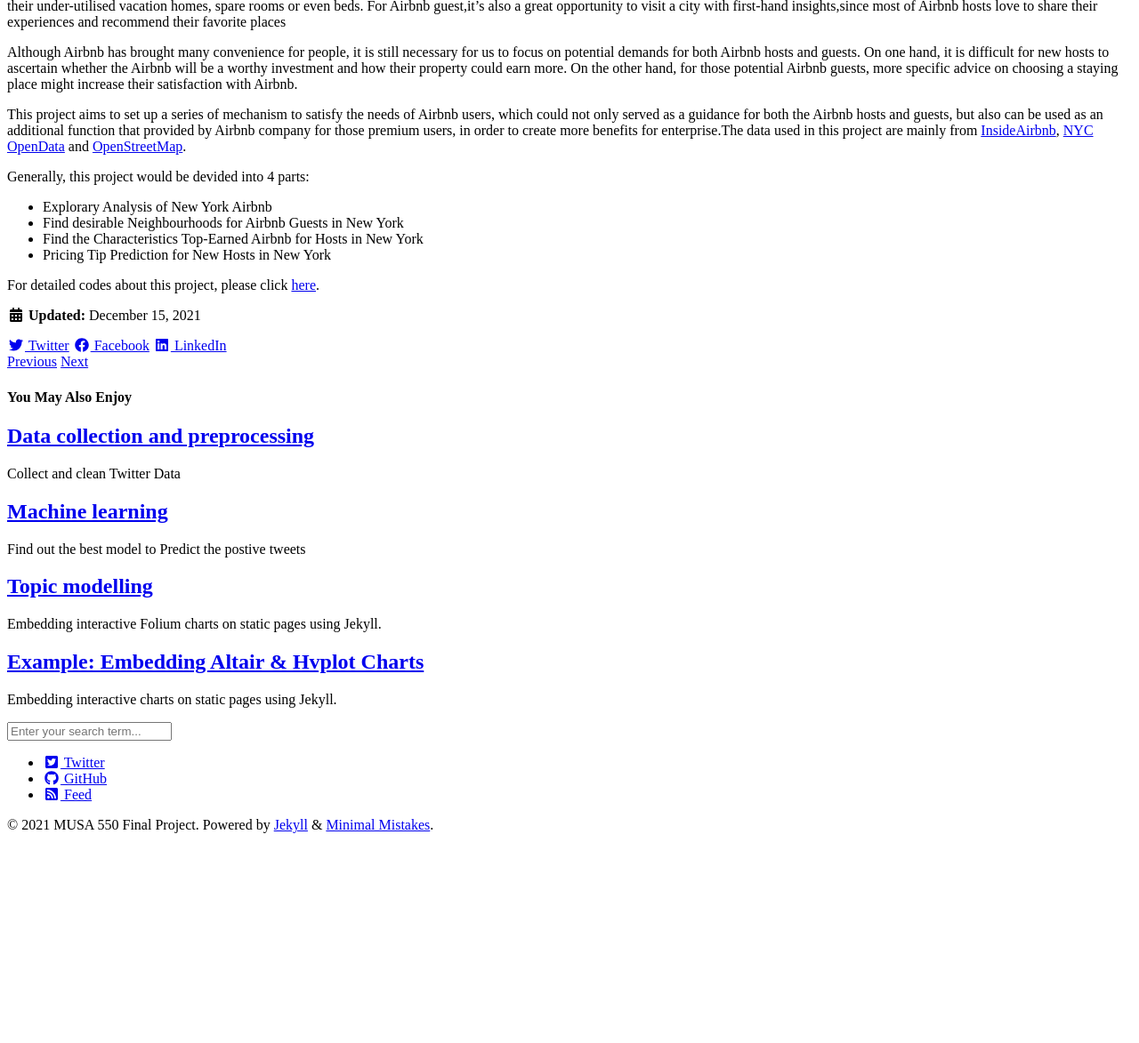
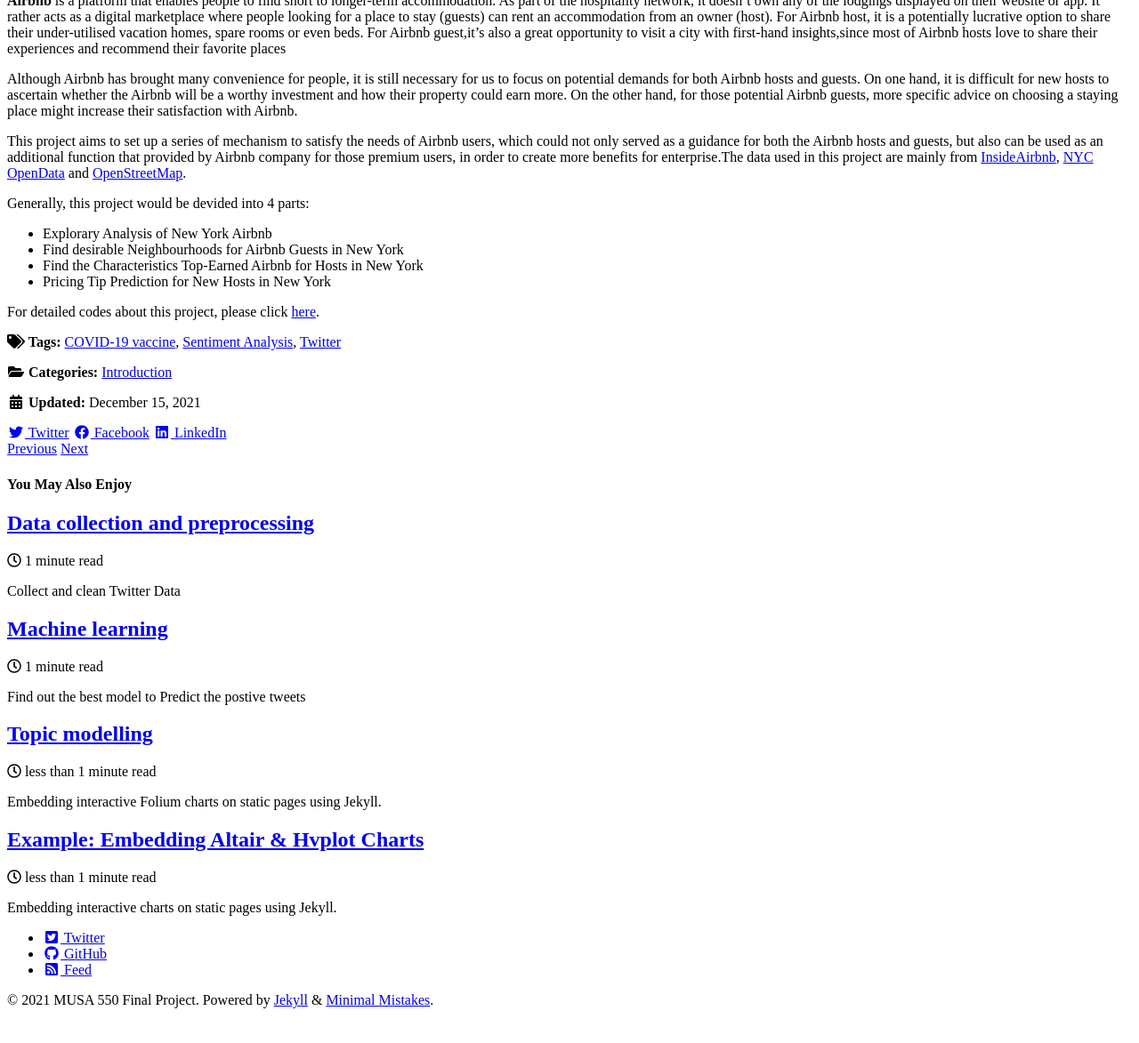
Before and after one commit to Anran0716/550final-proj, a Jekyll site: the page built from _posts/2021-12-15-Background.md, in a window 1280 px wide and 1400 px high, scrolled down 598 px, cut to the strip 178-1351 px from the top of the window. Shown: the whole strip at 89% size. Built offline with Jekyll 4.4.1, drawn with Linux system fonts in a browser that asks for light colours; cached includes are drawn as plain includes; nearby versions of some CDN libraries; before the commit the page ends 1801 px from its top, so only the background shows below that; some of the changed lines change nothing that is shown; some of the changed text lies outside the part shown.

Commit message:
Update _config.yml

```diff
--- a/_config.yml
+++ b/_config.yml
@@ -16,10 +16,92 @@
 title: "MUSA 550 Final Project"
 email:
 description: "Sentiment Analysis of COVID-19 Vaccination of United States"
+url: https://anran0716.github.io/550final-proj/
 twitter_username:
 github_username:
 minimal_mistakes_skin: default
 search: true
+baseurl: # the subpath of your site, e.g. "/blog"
+repository: # GitHub username/repo-name e.g. "mmistakes/minimal-mistakes"
+teaser: # path of fallback teaser image, e.g. "/assets/images/500x300.png"
+logo: # path of logo image to display in the masthead, e.g. "/assets/images/88x88.png"
+masthead_title: # overrides the website title displayed in the masthead, use " " for no title
+# breadcrumbs            : false # true, false (default)
+words_per_minute: 200
+comments:
+  provider: # false (default), "disqus", "discourse", "facebook", "staticman", "staticman_v2", "utterances", "custom"
+  disqus:
+    shortname: # https://help.disqus.com/customer/portal/articles/466208-what-s-a-shortname-
+  discourse:
+    server: # https://meta.discourse.org/t/embedding-discourse-comments-via-javascript/31963 , e.g.: meta.discourse.org
+  facebook:
+    # https://developers.facebook.com/docs/plugins/comments
+    appid:
+    num_posts: # 5 (default)
+    colorscheme: # "light" (default), "dark"
+  utterances:
+    theme: # "github-light" (default), "github-dark"
+    issue_term: # "pathname" (default)
+staticman:
+  allowedFields: # ['name', 'email', 'url', 'message']
+  branch: # "master"
+  commitMessage: # "New comment by {fields.name}"
+  filename: # comment-{@timestamp}
+  format: # "yml"
+  moderation: # true
+  path: # "/_data/comments/{options.slug}" (default)
+  requiredFields: # ['name', 'email', 'message']
+  transforms:
+    email: # "md5"
+  generatedFields:
+    date:
+      type: # "date"
+      options:
+        format: # "iso8601" (default), "timestamp-seconds", "timestamp-milliseconds"
+  endpoint: # URL of your own deployment with trailing slash, will fallback to the public instance
+reCaptcha:
+  siteKey:
+  secret:
+atom_feed:
+  path: # blank (default) uses feed.xml
+search: # true, false (default)
+search_full_content: # true, false (default)
+search_provider: # lunr (default), algolia, google
+algolia:
+  application_id: # YOUR_APPLICATION_ID
+  index_name: # YOUR_INDEX_NAME
+  search_only_api_key: # YOUR_SEARCH_ONLY_API_KEY
+  powered_by: # true (default), false
+google:
+  search_engine_id: # YOUR_SEARCH_ENGINE_ID
+  instant_search: # false (default), true
+# SEO Related
+google_site_verification:
+bing_site_verification:
+yandex_site_verification:
+naver_site_verification:
+
+# Social Sharing
+twitter:
+  username:
+facebook:
+  username:
+  app_id:
+  publisher:
+og_image: # Open Graph/Twitter default site image
+# For specifying social profiles
+# - https://developers.google.com/structured-data/customize/social-profiles
+social:
+  type: # Person or Organization (defaults to Person)
+  name: # If the user or organization name differs from the site's name
+  links: # An array of links to social media profiles
+
+# Analytics
+analytics:
+  provider: false # false (default), "google", "google-universal", "custom"
+  google:
+    tracking_id:
+    anonymize_ip: # true, false (default)
 
 # Build settings
 markdown: kramdown
@@ -80,6 +162,125 @@
       url: "https://github.com/"
 
 
+# Reading Files
+include:
+  - .htaccess
+  - _pages
+  - altair
+exclude:
+  - "*.sublime-project"
+  - "*.sublime-workspace"
+  - vendor
+  - .asset-cache
+  - .bundle
+  - .jekyll-assets-cache
+  - .sass-cache
+  - assets/js/plugins
+  - assets/js/_main.js
+  - assets/js/vendor
+  - Capfile
+  - CHANGELOG
+  - config
+  - Gemfile
+  - Gruntfile.js
+  - gulpfile.js
+  - LICENSE
+  - log
+  - node_modules
+  - package.json
+  - Rakefile
+  - README
+  - tmp
+  - /docs # ignore Minimal Mistakes /docs
+  - /test # ignore Minimal Mistakes /test
+keep_files:
+  - .git
+  - .svn
+encoding: "utf-8"
+markdown_ext: "markdown,mkdown,mkdn,mkd,md"
+
+# Conversion
+markdown: kramdown
+highlighter: rouge
+lsi: false
+excerpt_separator: "\n\n"
+incremental: false
+
+# Markdown Processing
+kramdown:
+  input: GFM
+  hard_wrap: false
+  auto_ids: true
+  footnote_nr: 1
+  entity_output: as_char
+  toc_levels: 1..6
+  smart_quotes: lsquo,rsquo,ldquo,rdquo
+  enable_coderay: false
+
+# Sass/SCSS
+sass:
+  sass_dir: _sass
+  style: compressed # http://sass-lang.com/documentation/file.SASS_REFERENCE.html#output_style
+
+# Outputting
+permalink: /:categories/:title/
+paginate: 5 # amount of posts to show
+paginate_path: /page:num/
+timezone: # https://en.wikipedia.org/wiki/List_of_tz_database_time_zones
+
+# Plugins (previously gems:)
+plugins:
+  - jekyll-paginate
+  - jekyll-sitemap
+  - jekyll-gist
+  - jekyll-feed
+  - jemoji
+  - jekyll-include-cache
+
+# mimic GitHub Pages with --safe
+whitelist:
+  - jekyll-paginate
+  - jekyll-sitemap
+  - jekyll-gist
+  - jekyll-feed
+  - jemoji
+  - jekyll-include-cache
+
+# Archives
+#  Type
+#  - GitHub Pages compatible archive pages built with Liquid ~> type: liquid (default)
+#  - Jekyll Archives plugin archive pages ~> type: jekyll-archives
+#  Path (examples)
+#  - Archive page should exist at path when using Liquid method or you can
+#    expect broken links (especially with breadcrumbs enabled)
+#  - <base_path>/tags/my-awesome-tag/index.html ~> path: /tags/
+#  - <base_path/categories/my-awesome-category/index.html ~> path: /categories/
+#  - <base_path/my-awesome-category/index.html ~> path: /
+category_archive:
+  type: liquid
+  path: /categories/
+tag_archive:
+  type: liquid
+  path: /tags/
+# https://github.com/jekyll/jekyll-archives
+# jekyll-archives:
+#   enabled:
+#     - categories
+#     - tags
+#   layouts:
+#     category: archive-taxonomy
+#     tag: archive-taxonomy
+#   permalinks:
+#     category: /categories/:name/
+#     tag: /tags/:name/
+
+# HTML Compression
+# - http://jch.penibelst.de/
+compress_html:
+  clippings: all
+  ignore:
+    envs: development
+
 # Defaults
 defaults:
   # _posts
@@ -89,12 +290,7 @@
     values:
       layout: single
       author_profile: true
+      read_time: true
       comments: # true
       share: true
       related: true
-# category_archive:
-#   type: liquid
-#   path: /categories/
-# tag_archive:
-#   type: liquid
-#   path: /tags/
```
